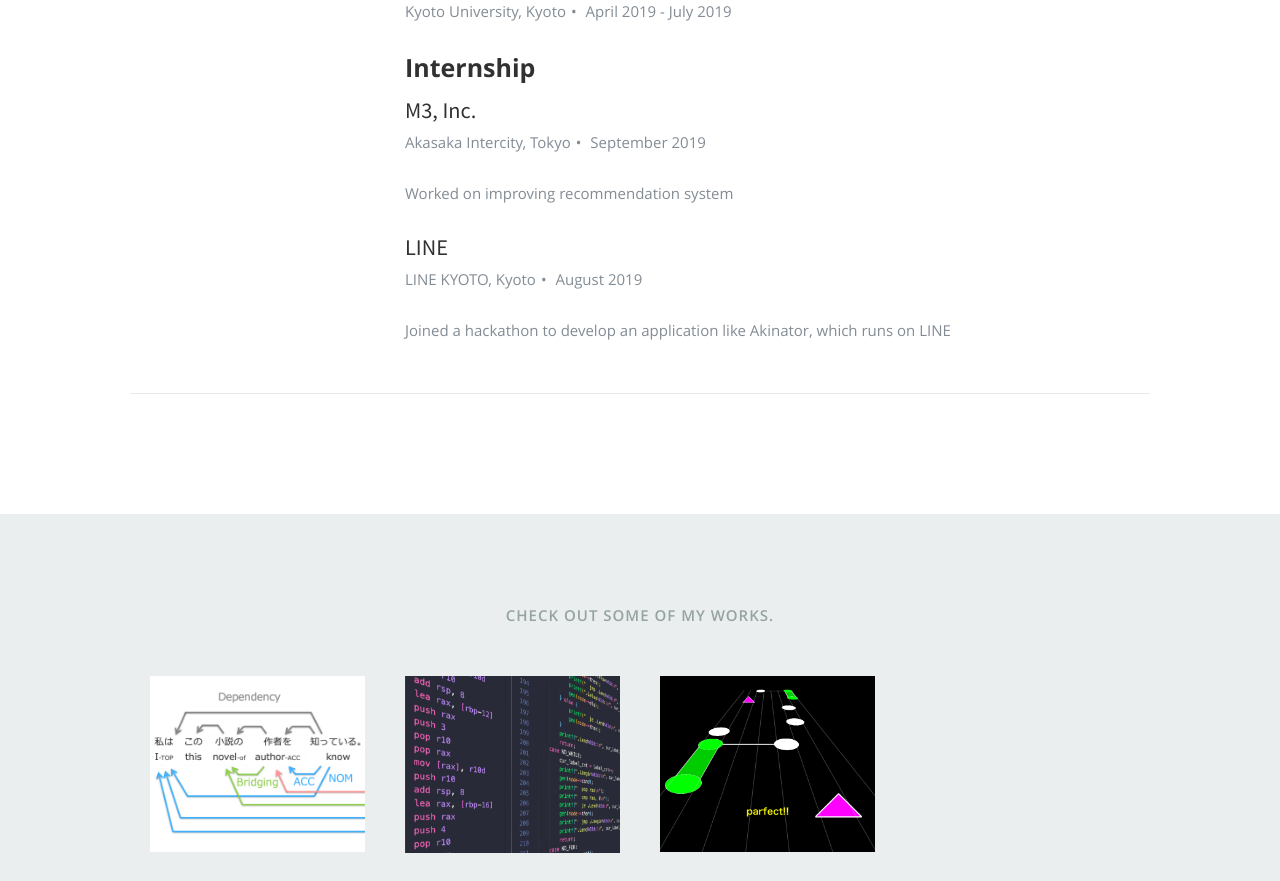
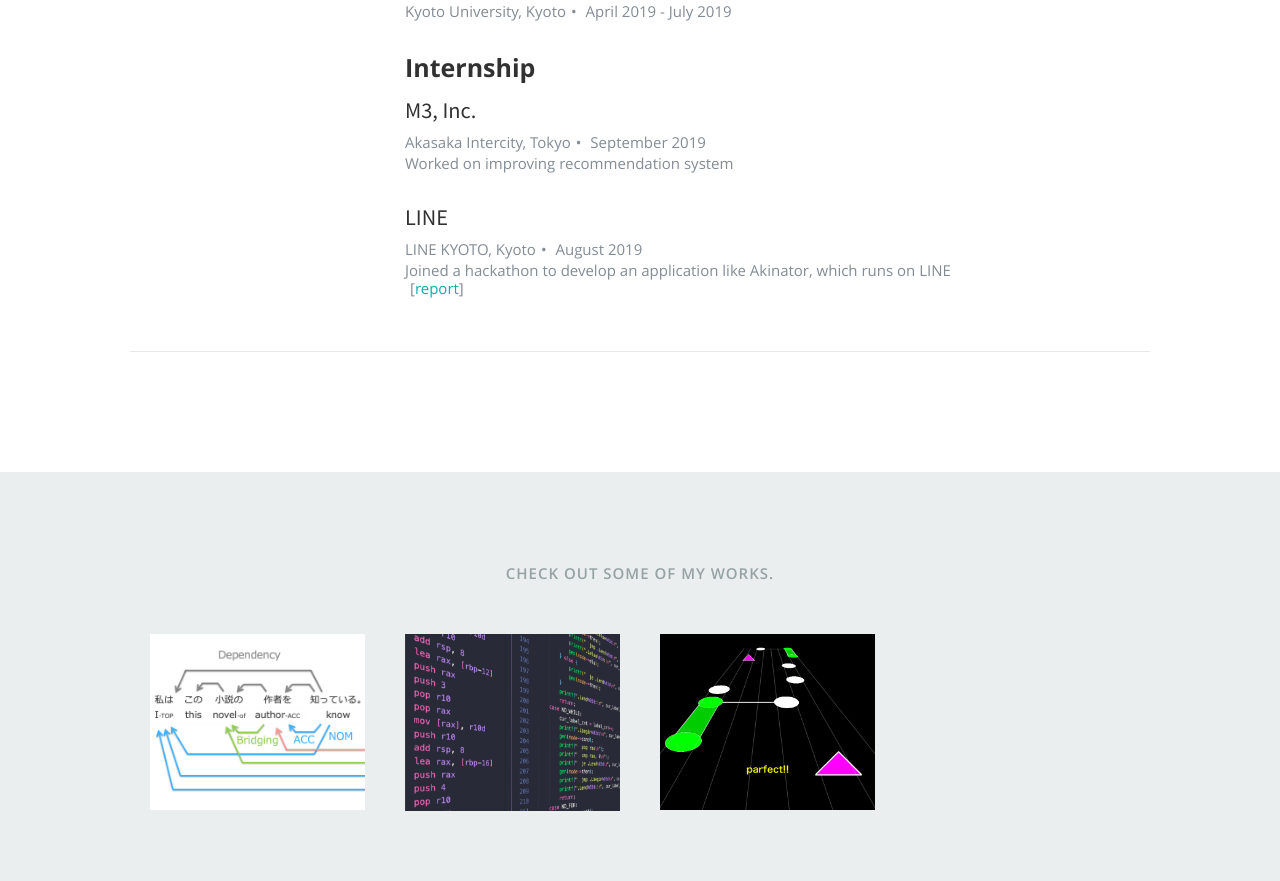
Before and after one commit to nobu-g/nobu-g.github.io, a React (Create React App) app: page / in a window 1280 px wide. Shown: the part 2540-3421 px from the top of the page. Built offline with nearby package versions, Linux system fonts and the light colour scheme.

Commit message:
add intern report

```diff
--- a/public/resumeData.json
+++ b/public/resumeData.json
@@ -92,14 +92,17 @@
           "company": "M3, Inc.",
           "place": "Akasaka Intercity, Tokyo",
           "years": "September 2019",
-          "description": "Worked on improving recommendation system"
+          "description": "Worked on improving recommendation system",
+          "resource": {}
         },
         {
           "company": "LINE",
           "place": "LINE KYOTO, Kyoto",
           "years": "August 2019",
           "description": "Joined a hackathon to develop an application like Akinator, which runs on LINE",
-          "report": "https://engineering.linecorp.com/ja/blog/kyoto-intern2019/"
+          "resource": {
+            "report": "https://engineering.linecorp.com/ja/blog/kyoto-intern2019/"
+          }
         }
       ]
     },
--- a/src/Components/Resume.jsx
+++ b/src/Components/Resume.jsx
@@ -32,7 +32,7 @@
             <br />
             {Object.entries(publication.resource).map(([kind, url]) => (
               <span key={kind}>
-              [<a href={url}>{kind}</a>]
+                [<a href={url}>{kind}</a>]
               </span>
             ))}
           </p>
@@ -60,8 +60,15 @@
           <p className={style.info}>
             {intern.place}
             <span>&bull;</span> <em className={style.date}>{intern.years}</em>
+            <br />
+            {intern.description}
+            <br />
+            {Object.entries(intern.resource).map(([kind, url]) => (
+              <span key={kind}>
+                [<a href={url}>{kind}</a>]
+              </span>
+            ))}
           </p>
-          <p>{intern.description}</p>
         </li>
       );
     });
```
